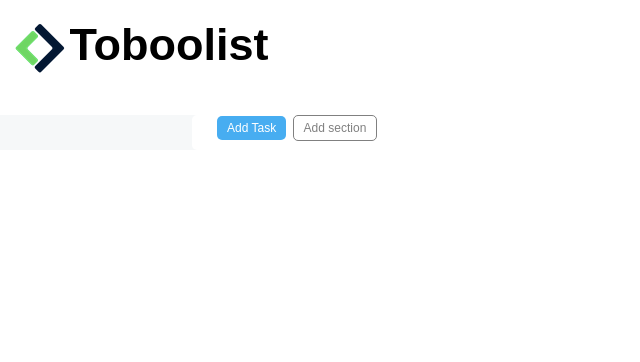
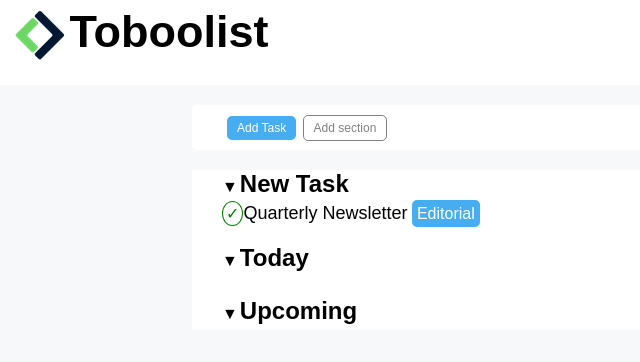
Before and after one commit to Emanuelediscala/html-css-toboolist, a plain HTML site: page index.html in a window 1280 px wide. Shown: the whole page, without its empty margins (0-640 px from the left). Drawn offline with Linux system fonts and the light colour scheme.

Commit message:
feat:(divs) [primo div da completare] style:(div)

```diff
--- a/css/style.css
+++ b/css/style.css
@@ -1,14 +1,18 @@
-* {box-sizing: border-box;
-    margin: 0;
-    font-family: arial;}
+* {
+box-sizing: border-box;
+margin: 0;
+font-family: arial;}
 
-header {align-items: left;
+header{
+    align-items: left;
+    background-color: white;
+
 }
 h1 {
     display: inline-block;
     font-weight:600;
     font-size:45px;
-    line-height: 90px;
+    line-height: 50px;
     margin-bottom:25px;
 }
 #logo {
@@ -17,14 +21,9 @@ h1 {
     margin-left: 15px;
     vertical-align:middle;
 }
-main {background-color: rgb(246, 248, 249);}
-nav{
-    border-radius: 5px;
-    width: 70%;
-    height: 35px;
-    margin: auto;
-    background-color: white;
-}
+body{background-color: rgb(246, 248, 249);}
+
+
 #bottone-task {
     color: white;
     border-radius: 5px;
@@ -34,11 +33,16 @@ nav{
     padding:5px 10px;
     margin-left: 25px;
 }
-nav{
+.nav{
     border-radius: 5px;
     width: 70%;
-    margin: auto;
+    height: 45px;
+    margin-left: auto;
+    margin-right: auto;
+    margin-top: 20px;
     background-color: white;
+    padding: 10px;
+
 }
 #bottone-section {
 color: grey;
@@ -49,3 +53,32 @@ font-size: 12px;
 padding: 5px 10px;
 margin-left: 2px;
 }
+.sottomenu {
+width: 70%;
+margin: 5px auto;
+background-color: white;
+}
+h2 {
+    display: inline-block;
+    margin-bottom: 5px;
+    margin-left: 2px;
+    }
+section {
+    margin-left: 30px;
+    margin-top: 20px;
+}
+.check {
+    border-radius: 50%;
+    border: 1px solid green;
+    padding: 3px;
+    color: green;
+}
+.news {font-size: 18px;
+font-weight: 200;}
+.vignette {
+    color: white;
+    border-radius: 5px;
+    background-color:rgb(71, 173, 241);
+    padding: 5px;
+
+}
--- a/index.html
+++ b/index.html
@@ -13,14 +13,23 @@
         <h1>Toboolist</h1>
     </header>
     <main>
-        <nav>
+        <div class="nav">
             <button id="bottone-task">Add Task</button>
             <button id="bottone-section">Add section</button>
-        <nav>
-        <div>
-
         </div>
-
+        <div class="sottomenu">
+            <section>
+            <span>&#9660</span><h2 class="sezioni">New Task</h2><br>
+            <span class="check">&check;</span><span class="news">Quarterly Newsletter</span>
+            <span class="vignette">Editorial</span>
+            </section>
+            <section>
+            <span>&#9660</span><h2 class="sezioni">Today</h2><br>
+            </section>
+            <section>
+            <span>&#9660</span><h2 class="sezioni">Upcoming</h2><br>
+            </section>
+        </div>
     </main>
     <footer>
 
```
